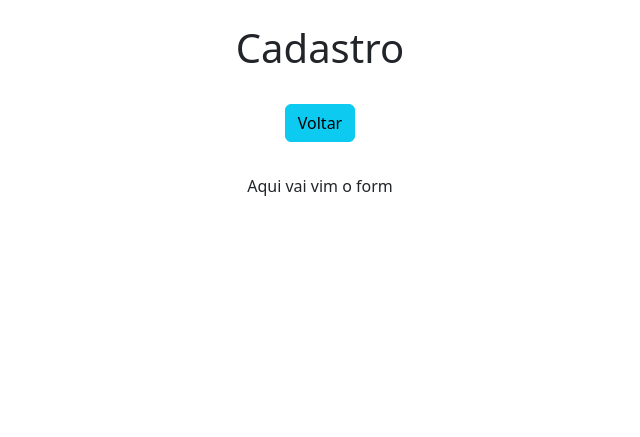
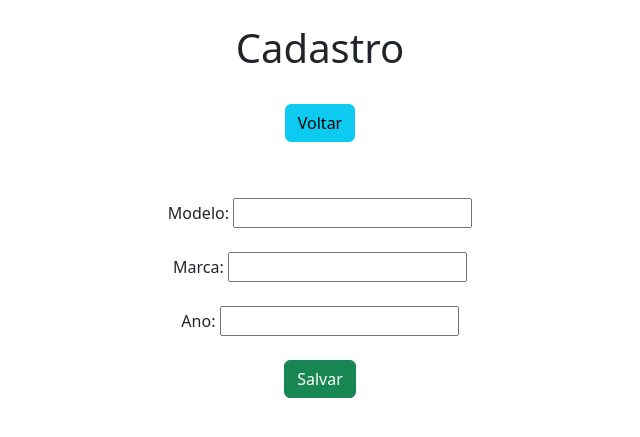
Before and after one commit to eriknathan/cadastro-automoveis-django, a Django app: page /form/ in a window 1280 px wide. Shown: the top 437 px of the page, without its empty margins (320-960 px from the left). Run offline with Django 4.2, Linux system fonts and the light colour scheme.

Commit message:
feat: criando formulário e integrando com banco de dados

```diff
--- /dev/null
+++ b/app/forms.py
@@ -0,0 +1,9 @@
+from django.forms import ModelForm
+from app.models import Carros
+
+
+# Create the form class.
+class CarrosForm(ModelForm):
+    class Meta:
+        model = Carros
+        fields = ["modelo", "marca", "ano"]
--- a/app/templates/form.html
+++ b/app/templates/form.html
@@ -15,7 +15,16 @@
     </div>
 
     <div class="col-8 m-auto pt-4 pb-2 text-center">
-        Aqui vai vim o form
+        <form name="form" id="form" method="post">
+            {% csrf_token %}
+            <!--{{form.as_p}}-->
+
+            <div class="form-group mt-4">Modelo: {{form.modelo}}</div>
+            <div class="form-group mt-4">Marca: {{form.marca}}</div>
+            <div class="form-group mt-4">Ano: {{form.ano}}</div>
+            <br>
+            <input type="submit" class="btn btn-success" value="Salvar">
+        </form>
     </div>
 </body>
 </html>
--- a/app/views.py
+++ b/app/views.py
@@ -1,4 +1,5 @@
 from django.shortcuts import render
+from app.forms import CarrosForm
 
 
 # Create your views here.
@@ -7,4 +8,6 @@ def home(request):
 
 
 def form(request):
-    return render(request, 'form.html')
+    data = {}
+    data['form'] = CarrosForm()
+    return render(request, 'form.html', data)
```
